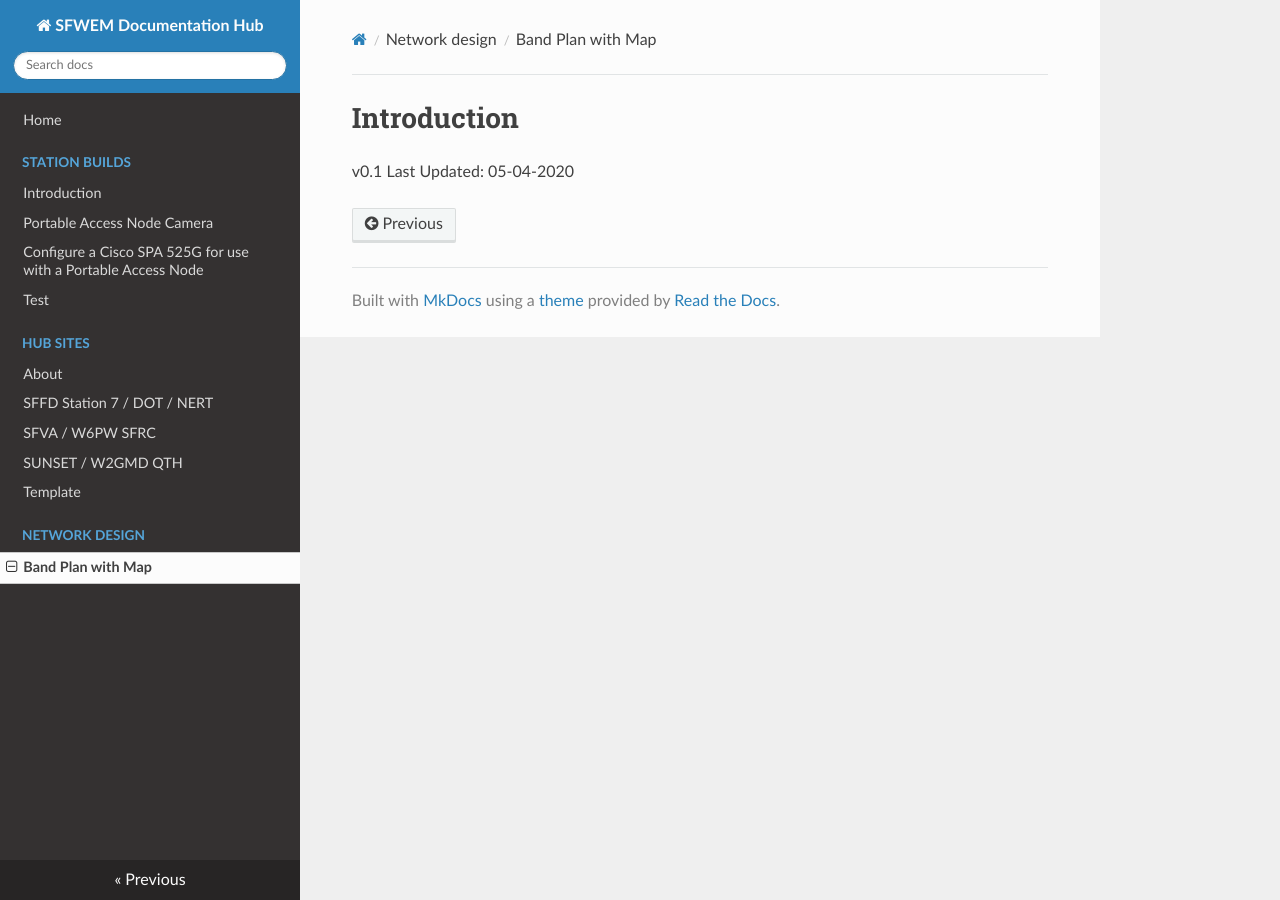
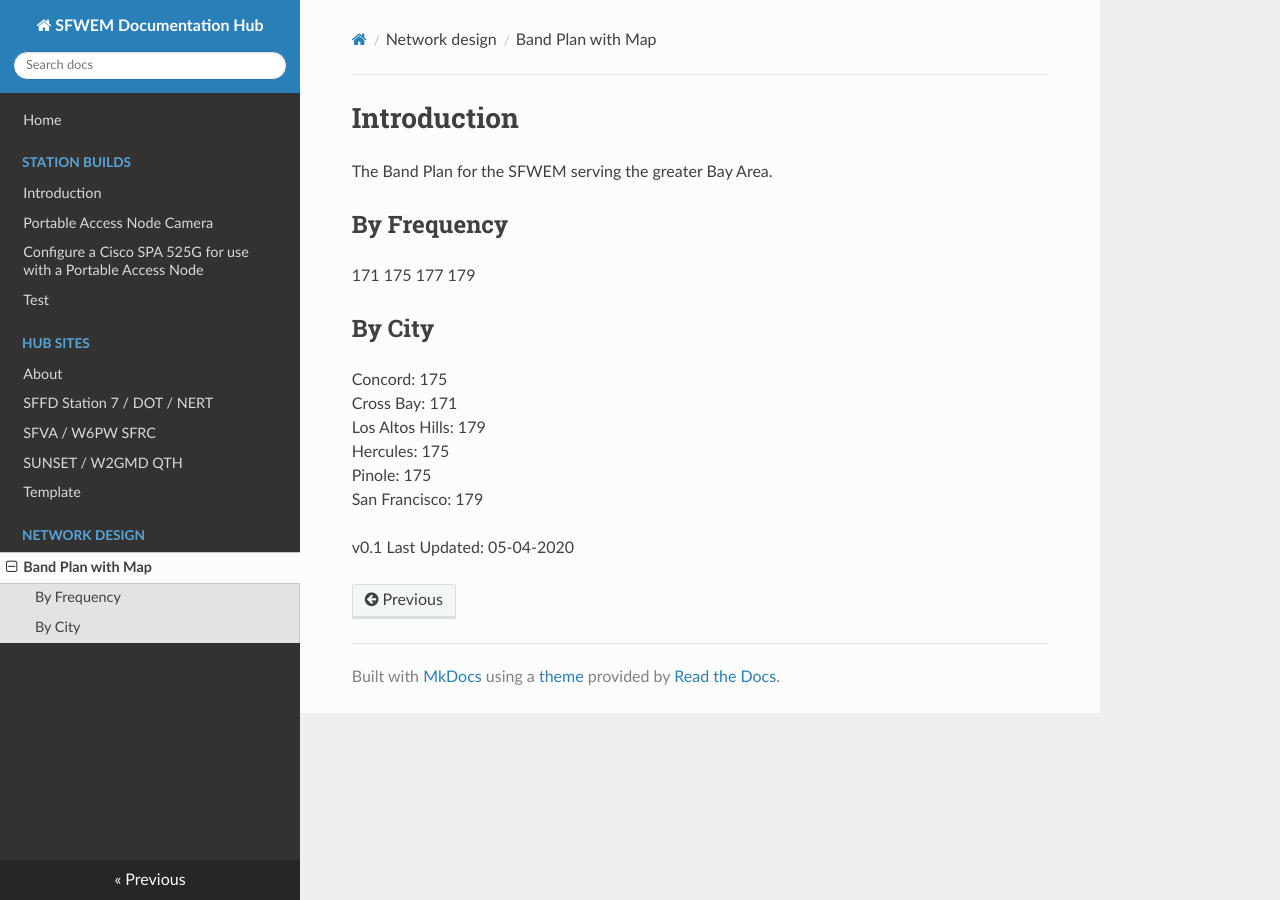
Before and after one commit to sfwem/SFWEM-Docs, an MkDocs documentation site: the page built from docs/network_design/band_plan.md, in a window 1280 px wide. Built offline with MkDocs 1.6.1, drawn with Linux system fonts in a browser that asks for light colours; nearby versions of some CDN libraries.

Commit message:
Update band_plan.md

```diff
--- a/docs/network_design/band_plan.md
+++ b/docs/network_design/band_plan.md
@@ -2,6 +2,21 @@
 title: Band Plan with Map
 ---
 # Introduction
+The Band Plan for the SFWEM serving the greater Bay Area.
+
+##By Frequency
+171
+175
+177
+179
+
+##By City
+Concord: 175<BR>
+Cross Bay: 171<BR>
+Los Altos Hills: 179<BR>
+Hercules: 175<BR>
+Pinole: 175<BR>
+San Francisco: 179<BR>
 
 
 v0.1 Last Updated: 05-04-2020
```
